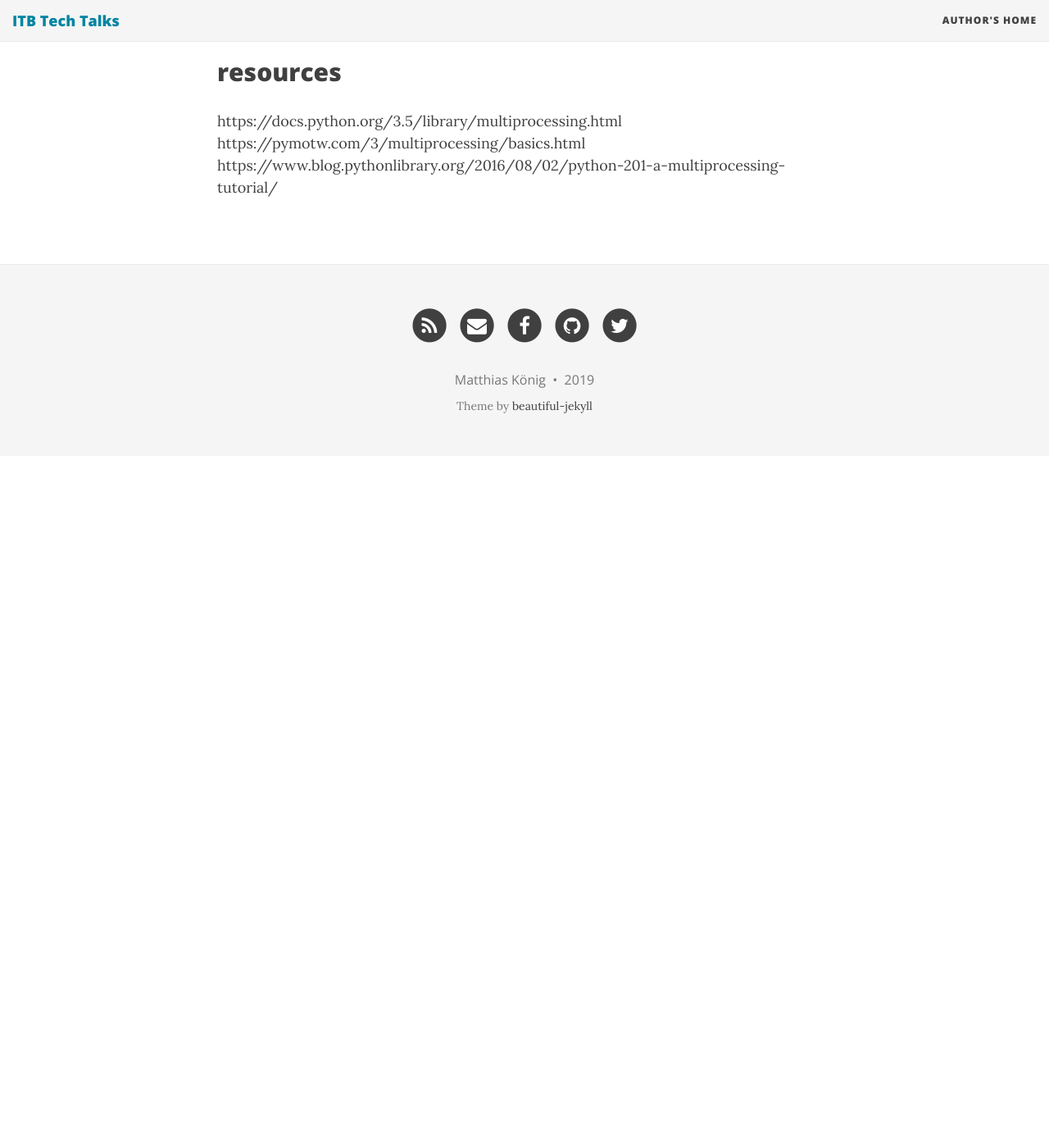
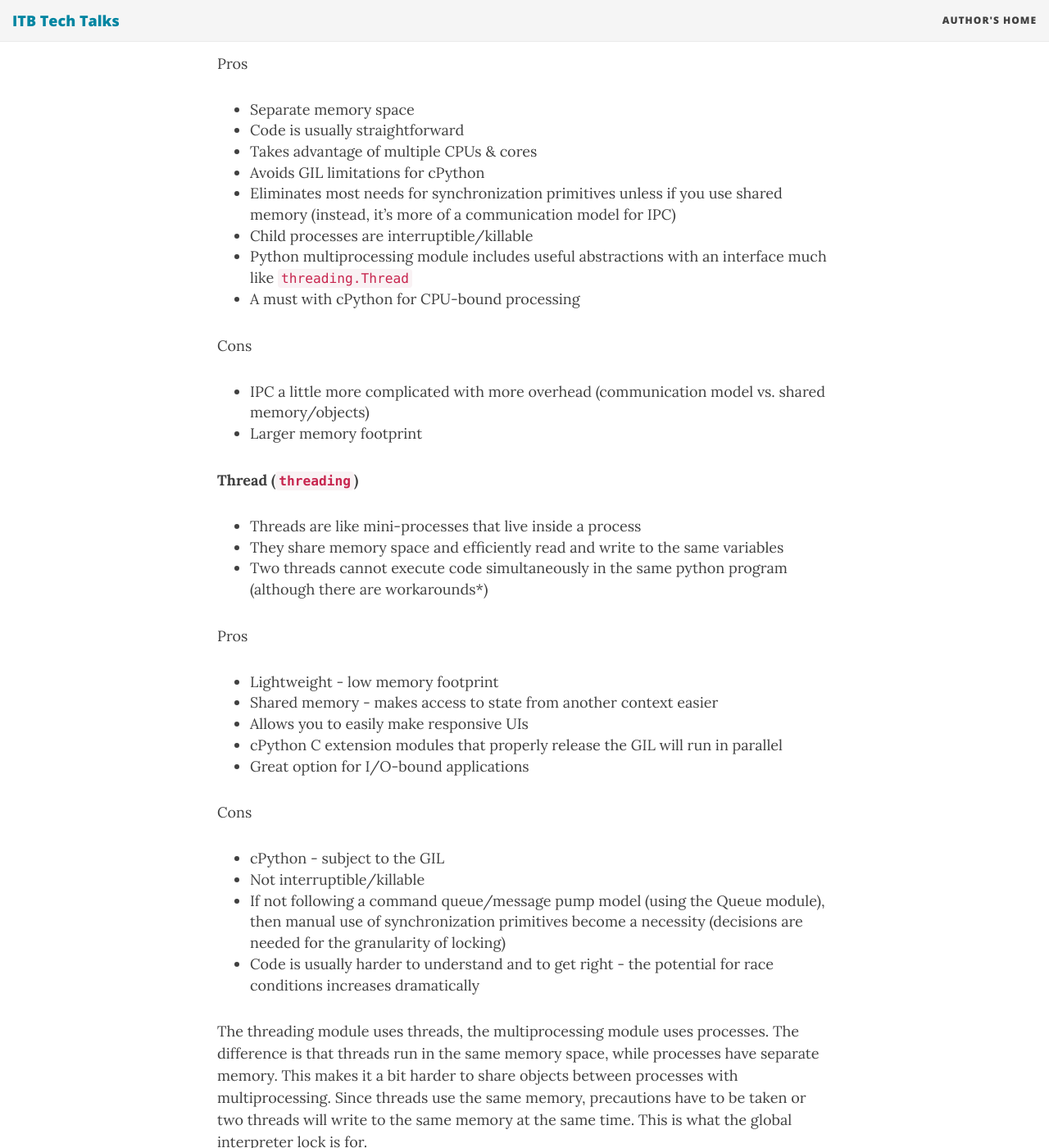
Before and after one commit to matthiaskoenig/itbtechtalks, a Jekyll site: the page built from talks/11_multiprocessing/notes.md, in a window 1280 px wide and 1400 px high, scrolled down 1046 px. Shown: the whole window at 82% size. Built offline with Jekyll 4.4.1, drawn with Linux system fonts in a browser that asks for light colours; nearby versions of some CDN libraries; our own code applies the rules of GitHub Pages for plain Markdown files; before the commit the page ends 1602 px from its top, so only the background shows below that; some of the changed text lies outside the part shown.

Commit message:
working on multiprocessing

```diff
--- a/talks/11_multiprocessing/notes.md
+++ b/talks/11_multiprocessing/notes.md
@@ -1,23 +1,89 @@
 # multiprocessing
+## Amdahls law
+In computer architecture, Amdahl's law (or Amdahl's argument[1]) is a formula which gives the theoretical speedup in latency of the execution of a task at fixed workload that can be expected of a system whose resources are improved.
 
-## GIL (global interpreter lock)
-In CPython, the global interpreter lock, or GIL, is a mutex that protects access to Python objects, preventing multiple threads from executing Python bytecodes at once. This lock is necessary mainly because CPython's memory management is not thread-safe.
+1/(1-p)
+
+https://en.wikipedia.org/wiki/Amdahl%27s_law#/media/File:AmdahlsLaw.svg
 
 
 
+## Threads vs. Processes
+**A process is an instance of program** (e.g. Jupyter notebook, Python interpreter). Processes spawn threads (sub-processes) to handle subtasks like reading keystrokes, loading HTML pages, saving files. Threads live inside processes and share the same memory space.
+
+**Process (`multiprocessing`)**
+- Created by the operating system to run programs
+- Processes can have multiple threads
+- Two processes can execute code simultaneously in the same python program
+- Processes have more overhead than threads as opening and closing processes takes more time
+- Sharing information between processes is slower than sharing between threads as processes do not share memory space. In python they share information by pickling data structures like arrays which requires IO time.
+
+Pros
+- Separate memory space
+- Code is usually straightforward
+- Takes advantage of multiple CPUs & cores
+- Avoids GIL limitations for cPython
+- Eliminates most needs for synchronization primitives unless if you use shared memory (instead, it's more of a communication model for IPC)
+- Child processes are interruptible/killable
+- Python multiprocessing module includes useful abstractions with an interface much like `threading.Thread`
+- A must with cPython for CPU-bound processing
+
+Cons
+- IPC a little more complicated with more overhead (communication model vs. shared memory/objects)
+- Larger memory footprint
+
+
+**Thread (`threading`)**
+- Threads are like mini-processes that live inside a process
+- They share memory space and efficiently read and write to the same variables
+- Two threads cannot execute code simultaneously in the same python program (although there are workarounds*)
+
+Pros
+- Lightweight - low memory footprint
+- Shared memory - makes access to state from another context easier
+- Allows you to easily make responsive UIs
+- cPython C extension modules that properly release the GIL will run in parallel
+- Great option for I/O-bound applications
+
+Cons
+- cPython - subject to the GIL
+- Not interruptible/killable
+- If not following a command queue/message pump model (using the Queue module), then manual use of synchronization primitives become a necessity (decisions are needed for the granularity of locking)
+- Code is usually harder to understand and to get right - the potential for race conditions increases dramatically
+
+
+The threading module uses threads, the multiprocessing module uses processes. The difference is that threads run in the same memory space, while processes have separate memory. This makes it a bit harder to share objects between processes with multiprocessing. Since threads use the same memory, precautions have to be taken or two threads will write to the same memory at the same time. This is what the global interpreter lock is for.
+
+Spawning processes is a bit slower than spawning threads. Once they are running, there is not much difference.
+
+Threading's job is to enable applications to be responsive.
+
+
+https://medium.com/@bfortuner/python-multithreading-vs-multiprocessing-73072ce5600b
+https://stackoverflow.com/questions/3044580/multiprocessing-vs-threading-python
+https://www.quantstart.com/articles/Parallelising-Python-with-Threading-and-Multiprocessing
+
+
+**GIL (global interpreter lock)**
+CPython (the standard python implementation) has something called the GIL (Global Interpreter Lock), which prevent two threads from executing simultaneously in the same program.
+
+In CPython, the global interpreter lock, or GIL, is a mutex that protects access to Python objects, preventing multiple threads from executing Python bytecodes at once. This lock is necessary mainly because CPython's memory management is not thread-safe.
+
 https://wiki.python.org/moin/GlobalInterpreterLock
 
+### When to use threads vs processes?
 
-
-* multiprocessing is a package that supports spawning processes using an API similar to the threading module.
-* The multiprocessing package offers both local and remote concurrency, effectively side-stepping the Global Interpreter Lock by using subprocesses instead of threads.
-* the multiprocessing module allows the programmer to fully leverage multiple processors on a given machine.
+- Processes speed up Python operations that are CPU intensive because they benefit from multiple cores and avoid the GIL.
+- Threads are best for IO tasks or tasks involving external systems because threads can combine their work more efficiently. Processes need to pickle their results to combine them which takes time.
+- Threads provide no benefit in python for CPU intensive tasks because of the GIL.
 
 
 
 
-* threads vs. processes
-* GIL (global interpreter lock)
+## multiprocessing
+* multiprocessing is a package that supports spawning processes using an API similar to the threading module.
+* The multiprocessing package offers both local and remote concurrency, effectively side-stepping the Global Interpreter Lock by using subprocesses instead of threads.
+* the multiprocessing module allows the programmer to fully leverage multiple processors on a given machine.
 
 In `multiprocessing`, processes are spawned by creating a `Process` object and then calling its `start()` method. Process follows the API of threading.Thread. A trivial example of a multiprocess program is
 
```
Also changed, not shown: talks/11_multiprocessing/800px-AmdahlsLaw.svg.png (added), talks/11_multiprocessing/ThreadDiagram.png (added), talks/11_multiprocessing/threads.jpeg (added).
